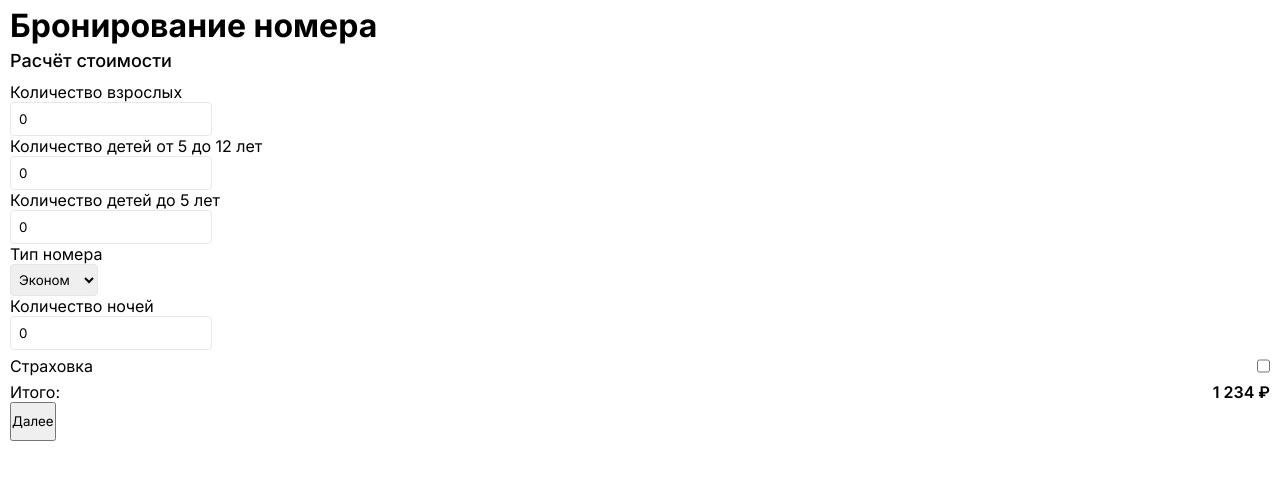
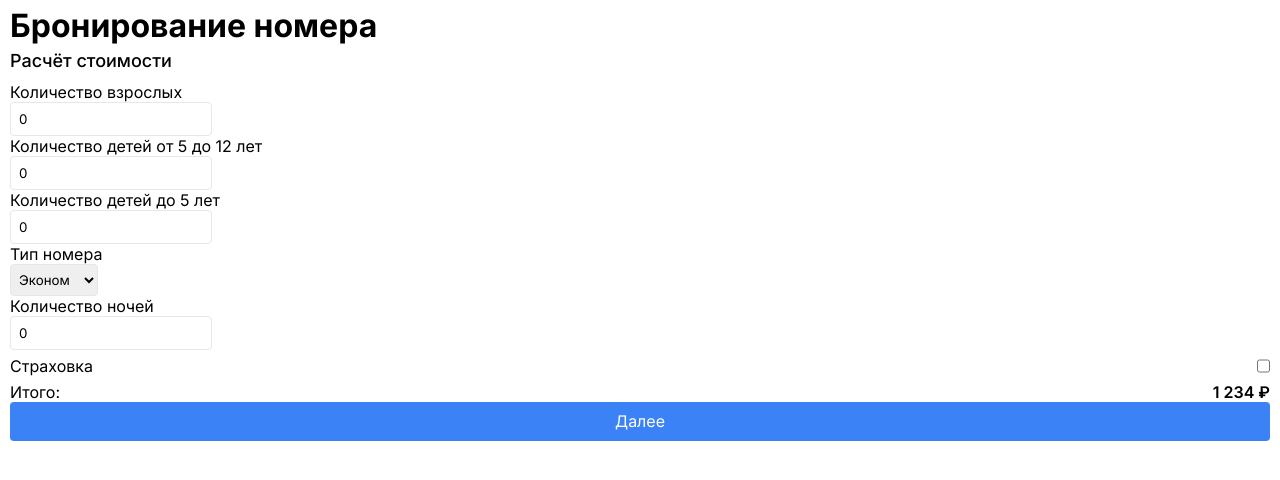
Before and after one commit to M4XPRD/nimax-test-task, a React (Create React App) app: page / in a window 1280 px wide. Shown: the top 480 px of the page. Built offline with nearby package versions, Linux system fonts and the light colour scheme.

Commit message:
SCSS fixes

```diff
--- a/src/styles/adaptability-320.scss
+++ b/src/styles/adaptability-320.scss
@@ -70,17 +70,6 @@
     .form-results {
       .form-submit {
         padding: 10px 0px 10px 0px;
-
-        .submit {
-          font-size: 16px;
-          line-height: 19.36px;
-          width: -webkit-fill-available;
-
-          border-radius: 4px;
-          background-color: #3B82F6;
-          color: #FFFFFF;
-          border: none;
-        }
       }
     }
   }
--- a/src/styles/form.scss
+++ b/src/styles/form.scss
@@ -50,4 +50,15 @@
   .result-sum {
     font-weight: 600;
   }
+
+  .submit {
+    font-size: 16px;
+    line-height: 19.36px;
+    width: -webkit-fill-available;
+
+    border-radius: 4px;
+    background-color: #3B82F6;
+    color: #FFFFFF;
+    border: none;
+  }
 }
```
